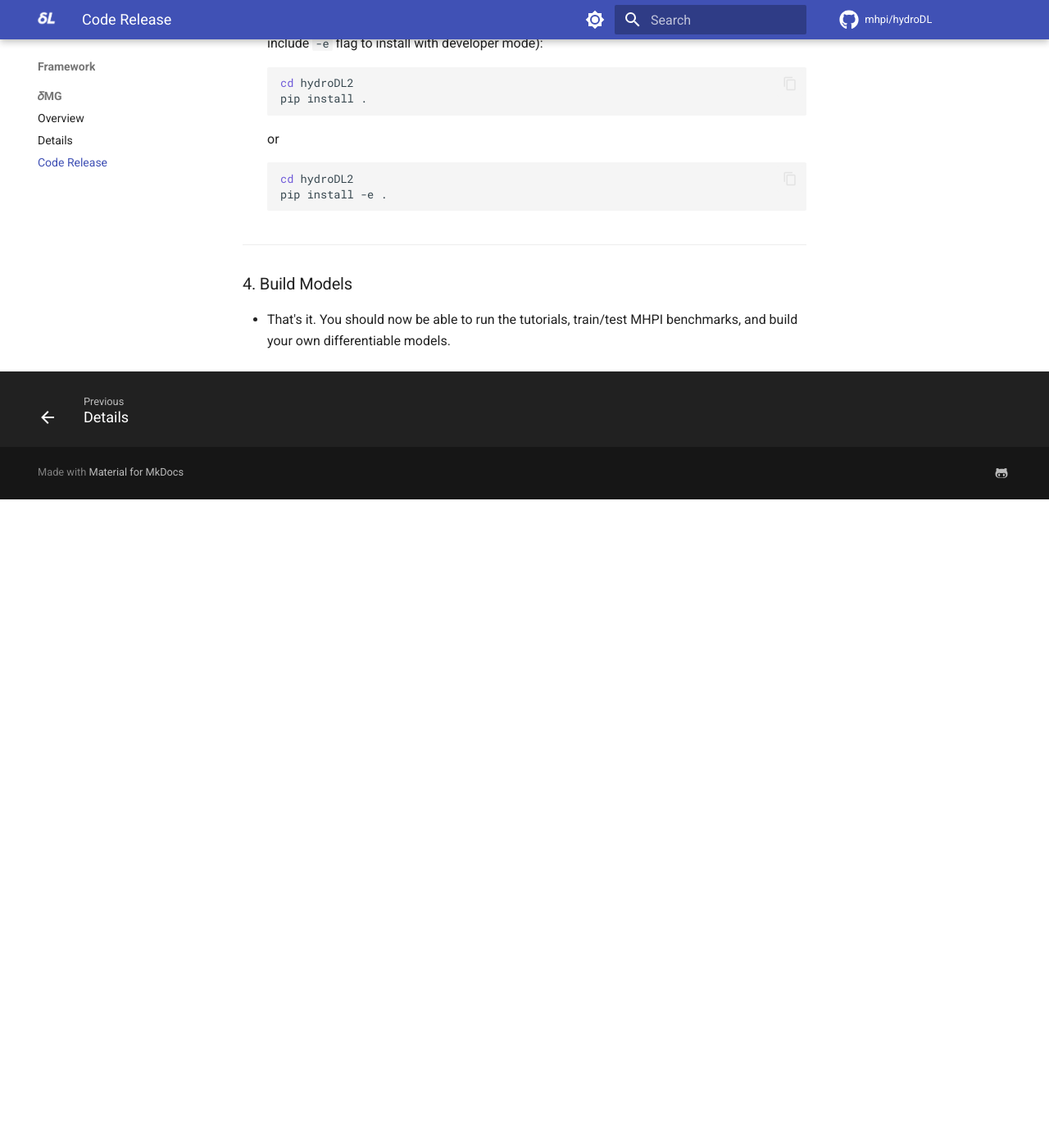
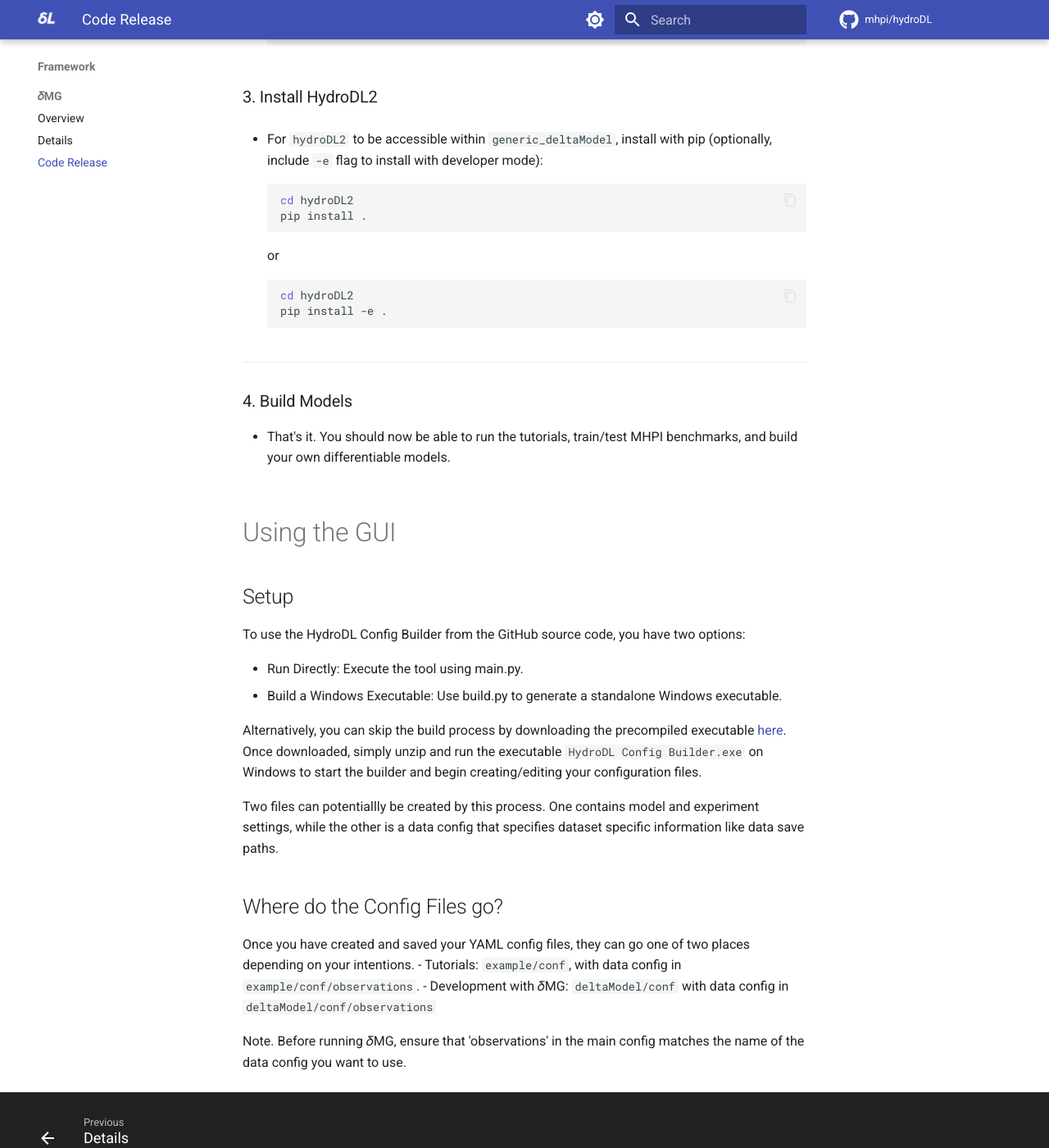
Before and after one commit to mhpi/mhpi.github.io, an MkDocs documentation site: the page built from docs/dmg/code.md, in a window 1280 px wide and 1400 px high, scrolled down 2077 px. Shown: the whole window at 82% size. Built offline with MkDocs 1.6.1 and Material for MkDocs 9.7.7, drawn with Linux system fonts in a browser that asks for light colours; a script that is not in the unit is left out; comment, search, counter and statistics services are not loaded; before the commit the page ends 2686 px from its top, so only the background shows below that; some of the changed text lies outside the part shown.

Commit message:
Update code.md
Adding links and instructions for GUI

```diff
--- a/docs/dmg/code.md
+++ b/docs/dmg/code.md
@@ -9,6 +9,10 @@ For [tutorials](https://github.com/mhpi/generic_deltaModel/tree/master/example)
 - [HydroDL 2.0](https://github.com/mhpi/hydroDL2)
 - [CAMELS Date ](https://mhpi-spatial.s3.us-east-2.amazonaws.com/mhpi-release/camels/camels_data.zip)
 
+We include an optional GUI for constructing/editing 𝛿MG YAML configuration files with a user-friendly interface (instructions below):
+
+- [GUI Config builder (Zip)](https://mhpi-spatial.s3.us-east-2.amazonaws.com/mhpi-release/config_builder_gui/Config+Builder+GUI.zip)
+- ([Source Code](https://github.com/mhpi/GUI-Config-builder))
 
 <br>
 
@@ -102,3 +106,28 @@ For a functioning 𝛿MG + HydroDL2 setup...
 ### 4. Build Models
 
 - That's it. You should now be able to run the tutorials, train/test MHPI benchmarks, and build your own differentiable models.
+
+<br>
+
+# Using the GUI
+
+
+## Setup
+
+To use the HydroDL Config Builder from the GitHub source code, you have two options:
+
+- Run Directly: Execute the tool using main.py.
+- Build a Windows Executable: Use build.py to generate a standalone Windows executable.
+
+Alternatively, you can skip the build process by downloading the precompiled executable [here](https://mhpi-spatial.s3.us-east-2.amazonaws.com/mhpi-release/config_builder_gui/Config+Builder+GUI.zip). Once downloaded, simply unzip and run the executable  `HydroDL Config Builder.exe` on Windows to start the builder and begin creating/editing your configuration files.
+
+Two files can potentiallly be created by this process. One contains model and experiment settings, while the other is a data config that specifies dataset specific information like data save paths.
+
+
+## Where do the Config Files go?
+
+Once you have created and saved your YAML config files, they can go one of two places depending on your intentions.
+- Tutorials: `example/conf`, with data config in `example/conf/observations`.
+- Development with 𝛿MG: `deltaModel/conf` with data config in `deltaModel/conf/observations`
+
+Note. Before running 𝛿MG, ensure that 'observations' in the main config matches the name of the data config you want to use.
```
